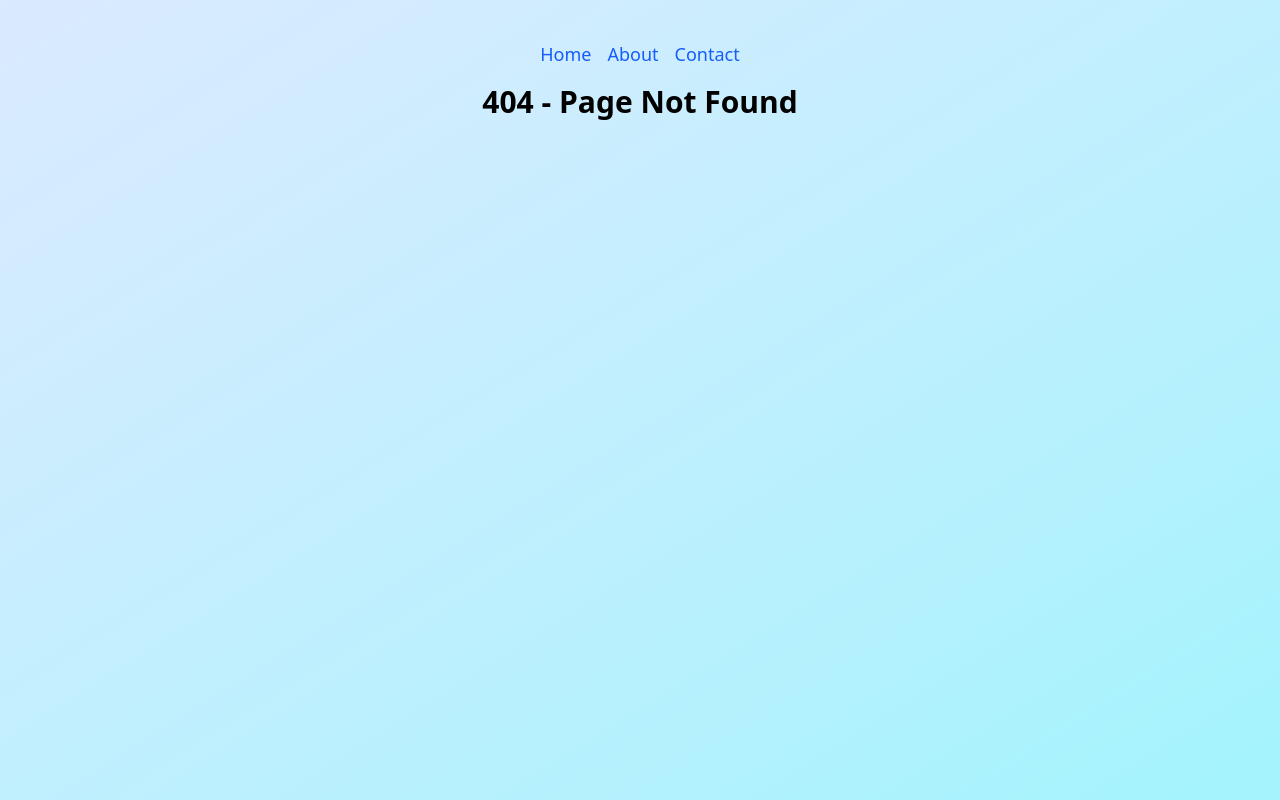
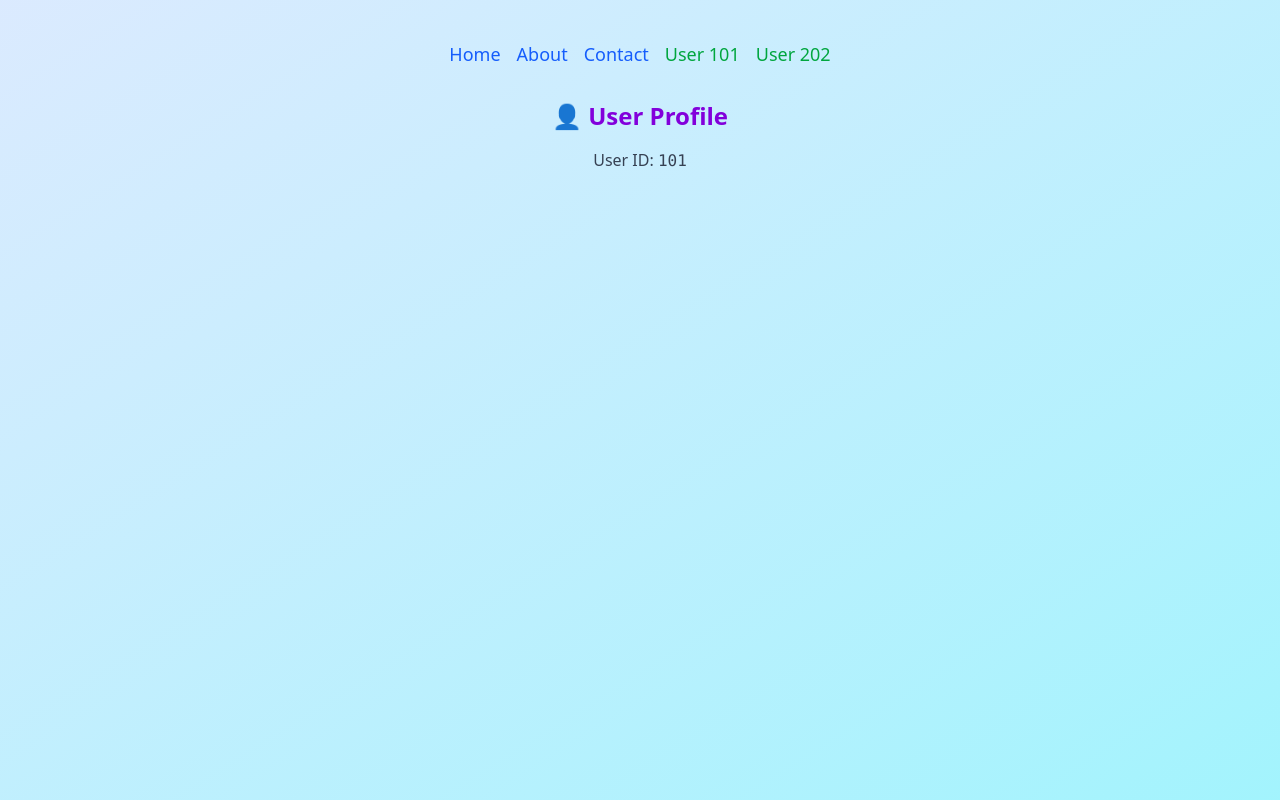
Before and after one commit to singhHariom1/react-from-scratch, a React (Vite) app: page /user/101 in a window 1280 px wide. Before the commit this address had no page. Built offline with nearby package versions, Linux system fonts and the light colour scheme.

Commit message:
Stage 05.2: Added dynamic route /user/:id, useParams, and extracted Navbar

```diff
--- a/src/App.jsx
+++ b/src/App.jsx
@@ -2,26 +2,19 @@ import { Routes, Route, Link } from "react-router-dom";
 import Home from "./pages/Home";
 import About from "./pages/About";
 import Contact from "./pages/Contact";
+import UserProfile from "./pages/UserProfile";
+import Navbar from "./components/Navbar";
 
 function App() {
   return (
     <div className="min-h-screen flex flex-col items-center justify-start p-10 space-y-4 bg-gradient-to-br from-blue-100 to-cyan-200">
-      <nav className="space-x-4 text-lg font-medium">
-        <Link to="/" className="text-blue-600 hover:underline">
-          Home
-        </Link>
-        <Link to="/about" className="text-blue-600 hover:underline">
-          About
-        </Link>
-        <Link to="/contact" className="text-blue-600 hover:underline">
-          Contact
-        </Link>
-      </nav>
+      <Navbar />
 
       <Routes>
         <Route path="/" element={<Home />} />
         <Route path="/about" element={<About />} />
         <Route path="/contact" element={<Contact />} />
+        <Route path="/user/:id" element={<UserProfile />} />
         {/* 👇 Fallback route */}
         <Route
           path="*"
--- /dev/null
+++ b/src/components/Navbar.jsx
@@ -0,0 +1,25 @@
+import { Link } from "react-router-dom";
+
+const Navbar = () => {
+  return (
+    <nav className="space-x-4 text-lg font-medium mb-8">
+      <Link to="/" className="text-blue-600 hover:underline">
+        Home
+      </Link>
+      <Link to="/about" className="text-blue-600 hover:underline">
+        About
+      </Link>
+      <Link to="/contact" className="text-blue-600 hover:underline">
+        Contact
+      </Link>
+      <Link to="/user/101" className="text-green-600 hover:underline">
+        User 101
+      </Link>
+      <Link to="/user/202" className="text-green-600 hover:underline">
+        User 202
+      </Link>
+    </nav>
+  );
+};
+
+export default Navbar;
--- /dev/null
+++ b/src/pages/UserProfile.jsx
@@ -0,0 +1,16 @@
+import { useParams } from "react-router-dom";
+
+const UserProfile = () => {
+  const { id } = useParams();
+
+  return (
+    <div className="text-center">
+      <h1 className="text-2xl font-bold text-purple-700">👤 User Profile</h1>
+      <p className="text-gray-700 mt-4">
+        User ID: <span className="font-mono">{id}</span>
+      </p>
+    </div>
+  );
+};
+
+export default UserProfile;
```
